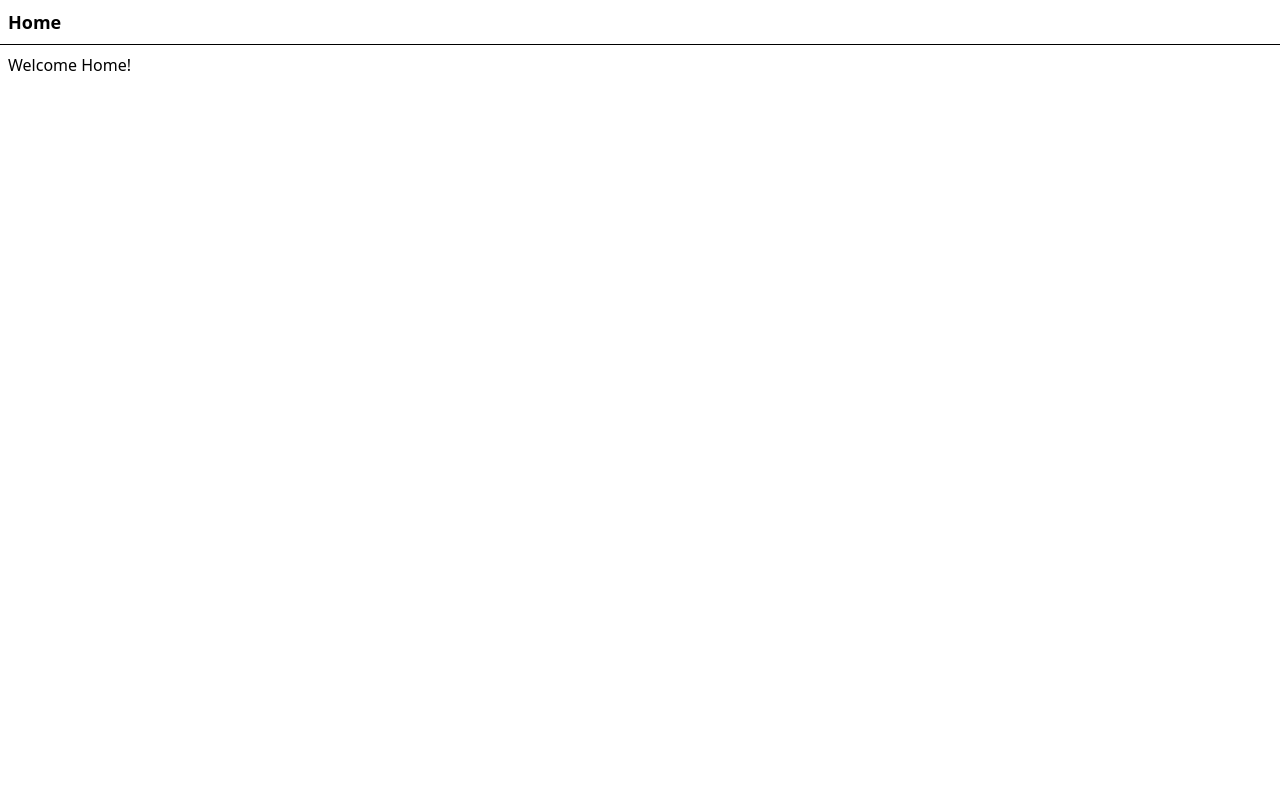
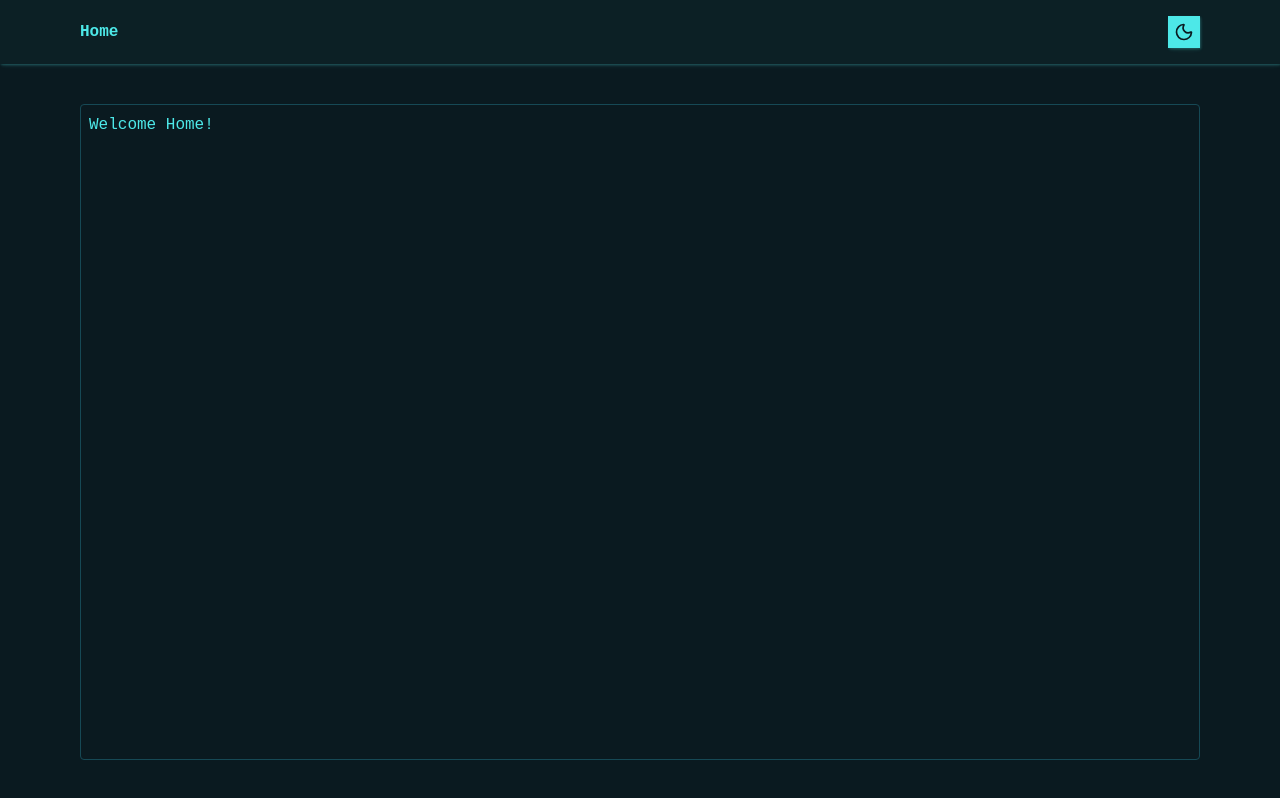
Before and after one commit to k4in/frontendarium, a React (Vite) app: page / in a window 1280 px wide. Built offline with nearby package versions, Linux system fonts and the light colour scheme.

Commit message:
styling + mode toggle + header

```diff
--- a/index.html
+++ b/index.html
@@ -2,12 +2,11 @@
 <html lang="en">
   <head>
     <meta charset="UTF-8" />
-    <link rel="icon" type="image/svg+xml" href="/vite.svg" />
     <meta name="viewport" content="width=device-width, initial-scale=1.0" />
-    <title>frontendarium</title>
+    <title>Frontendarium</title>
   </head>
   <body>
-    <div id="root"></div>
+    <div id="root" class="grid grid-rows-[auto_1fr] bg-background text-foreground h-screen isolate"></div>
     <script type="module" src="/src/main.tsx"></script>
   </body>
 </html>
--- a/package.json
+++ b/package.json
@@ -14,8 +14,11 @@
     "@tanstack/react-query": "^5.90.2",
     "@tanstack/react-query-devtools": "^5.90.2",
     "@tanstack/react-router": "^1.131.50",
+    "clsx": "^2.1.1",
+    "lucide-react": "^0.544.0",
     "react": "^19.1.1",
     "react-dom": "^19.1.1",
+    "tailwind-merge": "^3.3.1",
     "tailwindcss": "^4.1.13"
   },
   "devDependencies": {
--- /dev/null
+++ b/src/components/header.tsx
@@ -0,0 +1,21 @@
+import { ThemeToggle } from '@/components/theme-toggle';
+import { Link } from '@tanstack/react-router';
+
+export default function Header() {
+  return (
+    <header className="px-4 md:px-20 flex justify-between items-center h-16 bg-card shadow-md">
+      <nav>
+        <Link
+          to="/"
+          activeProps={{
+            className: 'font-bold',
+          }}
+          activeOptions={{ exact: true }}
+        >
+          Home
+        </Link>
+      </nav>
+      <ThemeToggle />
+    </header>
+  );
+}
--- /dev/null
+++ b/src/components/theme-toggle.tsx
@@ -0,0 +1,22 @@
+import { useState, useEffect } from 'react';
+import { Sun, Moon } from 'lucide-react';
+import { Button } from '@/components/ui/button';
+
+export function ThemeToggle() {
+  const [theme, setTheme] = useState(sessionStorage.getItem('theme') || 'dark');
+
+  useEffect(() => {
+    document.documentElement.setAttribute('data-theme', theme);
+    sessionStorage.setItem('theme', theme);
+  }, [theme]);
+
+  const toggleTheme = () => {
+    setTheme((prevTheme) => (prevTheme === 'light' ? 'dark' : 'light'));
+  };
+
+  return (
+    <Button onClick={toggleTheme} size="icon" className="focus-visible:ring-offset-card">
+      {theme === 'light' ? <Sun className="size-5" /> : <Moon className="size-5" />}
+    </Button>
+  );
+}
--- /dev/null
+++ b/src/components/ui/button.tsx
@@ -0,0 +1,55 @@
+import { type ReactNode, type ButtonHTMLAttributes } from 'react';
+import { cn } from '@/lib/utils/cn';
+import { INTERACTIVE_STYLES } from '@/lib/base-styles';
+
+type ButtonVariants = 'primary' | 'ghost' | 'destructive';
+type ButtonSizes = 'default' | 'icon';
+
+type ButtonProps = ButtonHTMLAttributes<HTMLButtonElement> & {
+  variant?: ButtonVariants;
+  size?: ButtonSizes;
+  className?: string;
+  children: ReactNode;
+};
+
+function getVariantStyles(variant: ButtonVariants) {
+  switch (variant) {
+    case 'primary':
+      return 'bg-primary text-primary-foreground hover:bg-primary/85';
+    case 'ghost':
+      return 'bg-transparent text-foreground hover:bg-muted';
+    case 'destructive':
+      return 'bg-destructive text-destructive-foreground hover:bg-destructive/85';
+
+    default:
+      return 'bg-primary text-primary-foreground hover:bg-primary/85';
+  }
+}
+
+export function Button({
+  type = 'button',
+  children,
+  className,
+  variant = 'primary',
+  size = 'default',
+  ...props
+}: ButtonProps) {
+  return (
+    <button
+      type={type}
+      className={cn(
+        'flex items-center justify-center rounded-md transition-colors font-semibold text-base',
+        variant !== 'ghost' && 'shadow-md',
+        INTERACTIVE_STYLES,
+        'disabled:text-muted-foreground disabled:cursor-not-allowed',
+        size === 'default' && 'h-8 px-3',
+        size === 'icon' && 'size-8',
+        getVariantStyles(variant),
+        className
+      )}
+      {...props}
+    >
+      {children}
+    </button>
+  );
+}
--- a/src/index.css
+++ b/src/index.css
@@ -1 +1,138 @@
 @import 'tailwindcss';
+
+@custom-variant dark (&:where(.dark, .dark *, [data-theme='dark'], [data-theme='dark'] *));
+
+:root {
+  --background: oklch(0.9491 0.0085 197.0126);
+  --foreground: oklch(0.3772 0.0619 212.664);
+  --card: oklch(0.9724 0.0053 197.0692);
+  --card-foreground: oklch(0.3772 0.0619 212.664);
+  --popover: oklch(0.9724 0.0053 197.0692);
+  --popover-foreground: oklch(0.3772 0.0619 212.664);
+  --primary: oklch(0.5624 0.0947 203.2755);
+  --primary-foreground: oklch(1 0 0);
+  --secondary: oklch(0.9244 0.0181 196.845);
+  --secondary-foreground: oklch(0.3772 0.0619 212.664);
+  --muted: oklch(0.9295 0.0107 196.9723);
+  --muted-foreground: oklch(0.5428 0.0594 201.5662);
+  --accent: oklch(0.9021 0.0297 201.8915);
+  --accent-foreground: oklch(0.3772 0.0619 212.664);
+  --destructive: oklch(0.5732 0.1901 25.5409);
+  --destructive-foreground: oklch(1 0 0);
+
+  --border: oklch(0.8931 0.0205 204.4136);
+  --input: oklch(0.9244 0.0181 196.845);
+  --ring: oklch(0.5624 0.0947 203.2755);
+
+  --chart-1: oklch(0.5624 0.0947 203.2755);
+  --chart-2: oklch(0.6389 0.1029 201.5918);
+  --chart-3: oklch(0.7124 0.1075 201.2486);
+  --chart-4: oklch(0.7701 0.0979 201.1816);
+  --chart-5: oklch(0.8336 0.0771 200.9702);
+
+  --shadow-2xs: 1px 1px 2px 0px hsl(185 70% 30% / 0.07);
+  --shadow-xs: 1px 1px 2px 0px hsl(185 70% 30% / 0.07);
+  --shadow-sm: 1px 1px 2px 0px hsl(185 70% 30% / 0.15), 1px 1px 2px -1px hsl(185 70% 30% / 0.15);
+  --shadow: 1px 1px 2px 0px hsl(185 70% 30% / 0.15), 1px 1px 2px -1px hsl(185 70% 30% / 0.15);
+  --shadow-md: 1px 1px 2px 0px hsl(185 70% 30% / 0.15), 1px 2px 4px -1px hsl(185 70% 30% / 0.15);
+  --shadow-lg: 1px 1px 2px 0px hsl(185 70% 30% / 0.15), 1px 4px 6px -1px hsl(185 70% 30% / 0.15);
+  --shadow-xl: 1px 1px 2px 0px hsl(185 70% 30% / 0.15), 1px 8px 10px -1px hsl(185 70% 30% / 0.15);
+  --shadow-2xl: 1px 1px 2px 0px hsl(185 70% 30% / 0.38);
+
+  --font-sans: Courier New, monospace;
+  --font-serif: Courier New, monospace;
+  --font-mono: Courier New, monospace;
+
+  --radius: 0.125rem;
+  --tracking-normal: 0em;
+  --spacing: 0.25rem;
+}
+
+:root[data-theme='dark'] {
+  --background: oklch(0.2068 0.0247 224.4533);
+  --foreground: oklch(0.852 0.1269 195.0354);
+  --card: oklch(0.2293 0.0276 216.0674);
+  --card-foreground: oklch(0.852 0.1269 195.0354);
+  --popover: oklch(0.2293 0.0276 216.0674);
+  --popover-foreground: oklch(0.852 0.1269 195.0354);
+  --primary: oklch(0.852 0.1269 195.0354);
+  --primary-foreground: oklch(0.2068 0.0247 224.4533);
+  --secondary: oklch(0.3775 0.0564 216.501);
+  --secondary-foreground: oklch(0.852 0.1269 195.0354);
+  --muted: oklch(0.2894 0.0412 218.8153);
+  --muted-foreground: oklch(0.6611 0.0975 195.0526);
+  --accent: oklch(0.3775 0.0564 216.501);
+  --accent-foreground: oklch(0.852 0.1269 195.0354);
+  --destructive: oklch(0.6168 0.2086 25.8088);
+  --destructive-foreground: oklch(0.9612 0 0);
+
+  --border: oklch(0.3775 0.0564 216.501);
+  --input: oklch(0.3775 0.0564 216.501);
+  --ring: oklch(0.852 0.1269 195.0354);
+
+  --chart-1: oklch(0.852 0.1269 195.0354);
+  --chart-2: oklch(0.6611 0.0975 195.0526);
+  --chart-3: oklch(0.5804 0.0849 195.0673);
+  --chart-4: oklch(0.4269 0.063 202.6247);
+  --chart-5: oklch(0.3142 0.0455 204.1575);
+
+  --shadow-2xs: 1px 1px 2px 0px hsl(180 70% 60% / 0.1);
+  --shadow-xs: 1px 1px 2px 0px hsl(180 70% 60% / 0.1);
+  --shadow-sm: 1px 1px 2px 0px hsl(180 70% 60% / 0.2), 1px 1px 2px -1px hsl(180 70% 60% / 0.2);
+  --shadow: 1px 1px 2px 0px hsl(180 70% 60% / 0.2), 1px 1px 2px -1px hsl(180 70% 60% / 0.2);
+  --shadow-md: 1px 1px 2px 0px hsl(180 70% 60% / 0.2), 1px 2px 4px -1px hsl(180 70% 60% / 0.2);
+  --shadow-lg: 1px 1px 2px 0px hsl(180 70% 60% / 0.2), 1px 4px 6px -1px hsl(180 70% 60% / 0.2);
+  --shadow-xl: 1px 1px 2px 0px hsl(180 70% 60% / 0.2), 1px 8px 10px -1px hsl(180 70% 60% / 0.2);
+  --shadow-2xl: 1px 1px 2px 0px hsl(180 70% 60% / 0.5);
+}
+
+@theme {
+  --color-background: var(--background);
+  --color-foreground: var(--foreground);
+  --color-card: var(--card);
+  --color-card-foreground: var(--card-foreground);
+  --color-popover: var(--popover);
+  --color-popover-foreground: var(--popover-foreground);
+  --color-primary: var(--primary);
+  --color-primary-foreground: var(--primary-foreground);
+  --color-secondary: var(--secondary);
+  --color-secondary-foreground: var(--secondary-foreground);
+  --color-muted: var(--muted);
+  --color-muted-foreground: var(--muted-foreground);
+  --color-accent: var(--accent);
+  --color-accent-foreground: var(--accent-foreground);
+  --color-destructive: var(--destructive);
+  --color-destructive-foreground: var(--destructive-foreground);
+
+  --color-border: var(--border);
+  --color-input: var(--input);
+  --color-ring: var(--ring);
+
+  --color-chart-1: var(--chart-1);
+  --color-chart-2: var(--chart-2);
+  --color-chart-3: var(--chart-3);
+  --color-chart-4: var(--chart-4);
+  --color-chart-5: var(--chart-5);
+
+  --shadow-2xs: var(--shadow-2xs);
+  --shadow-xs: var(--shadow-xs);
+  --shadow-sm: var(--shadow-sm);
+  --shadow: var(--shadow);
+  --shadow-md: var(--shadow-md);
+  --shadow-lg: var(--shadow-lg);
+  --shadow-xl: var(--shadow-xl);
+  --shadow-2xl: var(--shadow-2xl);
+
+  --font-sans: var(--font-sans);
+  --font-mono: var(--font-mono);
+  --font-serif: var(--font-serif);
+
+  --radius-sm: calc(var(--radius) - 4px);
+  --radius-md: calc(var(--radius) - 2px);
+  --radius-lg: var(--radius);
+  --radius-xl: calc(var(--radius) + 4px);
+}
+
+* {
+  @apply border-border;
+}
--- /dev/null
+++ b/src/lib/base-styles.ts
@@ -0,0 +1,6 @@
+export const FOCUS_STYLES =
+  'focus-visible:outline-none focus-visible:ring-2 focus-visible:ring-primary focus-visible:ring-offset-2 focus-visible:ring-offset-background';
+
+export const DISABLED_STYLES = 'disabled:pointer-events-none disabled:cursor-not-allowed disabled:opacity-85';
+
+export const INTERACTIVE_STYLES = `${FOCUS_STYLES} ${DISABLED_STYLES}`;
--- /dev/null
+++ b/src/lib/utils/cn.ts
@@ -0,0 +1,6 @@
+import { type ClassValue, clsx } from 'clsx';
+import { twMerge } from 'tailwind-merge';
+
+export function cn(...inputs: ClassValue[]) {
+  return twMerge(clsx(inputs));
+}
--- a/src/routes/__root.tsx
+++ b/src/routes/__root.tsx
@@ -1,6 +1,7 @@
-import { Link, Outlet, createRootRouteWithContext } from '@tanstack/react-router';
+import { Outlet, createRootRouteWithContext } from '@tanstack/react-router';
 import { ReactQueryDevtools } from '@tanstack/react-query-devtools';
 import type { QueryClient } from '@tanstack/react-query';
+import Header from '@/components/header';
 
 export const Route = createRootRouteWithContext<{
   queryClient: QueryClient;
@@ -11,19 +12,10 @@ export const Route = createRootRouteWithContext<{
 function RootComponent() {
   return (
     <>
-      <div className="p-2 flex gap-2 text-lg">
-        <Link
-          to="/"
-          activeProps={{
-            className: 'font-bold',
-          }}
-          activeOptions={{ exact: true }}
-        >
-          Home
-        </Link>
-      </div>
-      <hr />
-      <Outlet />
+      <Header />
+      <main className="px-4 md:px-20 py-2 md:py-10">
+        <Outlet />
+      </main>
       <ReactQueryDevtools initialIsOpen={false} buttonPosition="bottom-right" />
     </>
   );
--- a/src/routes/index.tsx
+++ b/src/routes/index.tsx
@@ -6,7 +6,7 @@ export const Route = createFileRoute('/')({
 
 function Index() {
   return (
-    <div className="p-2">
+    <div className="h-full border rounded p-2">
       <h3>Welcome Home!</h3>
     </div>
   );
```
Also changed, not shown: 1 other file (tests, documents, lock files or other folders).
